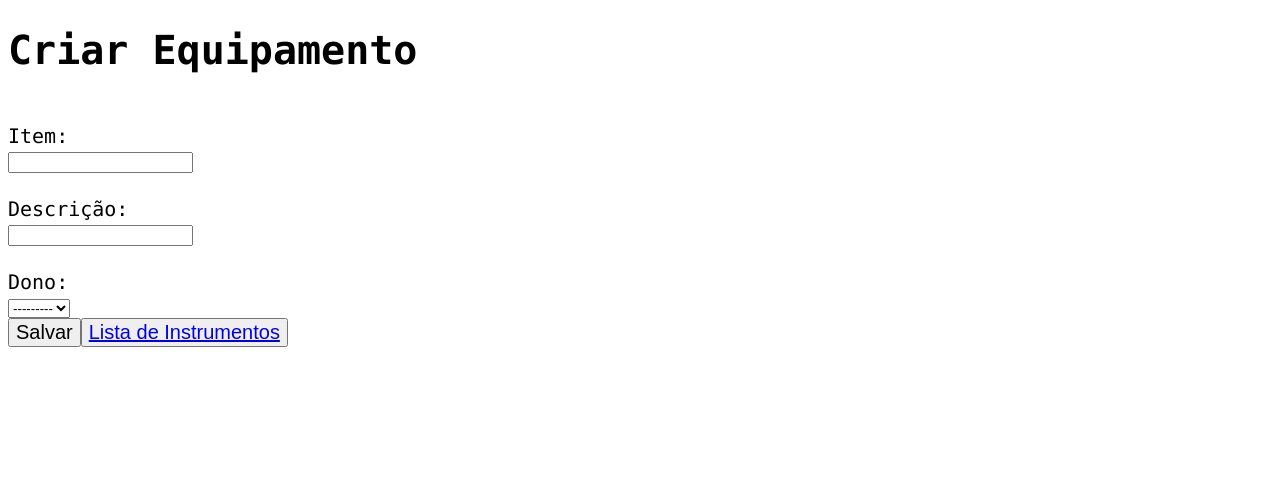
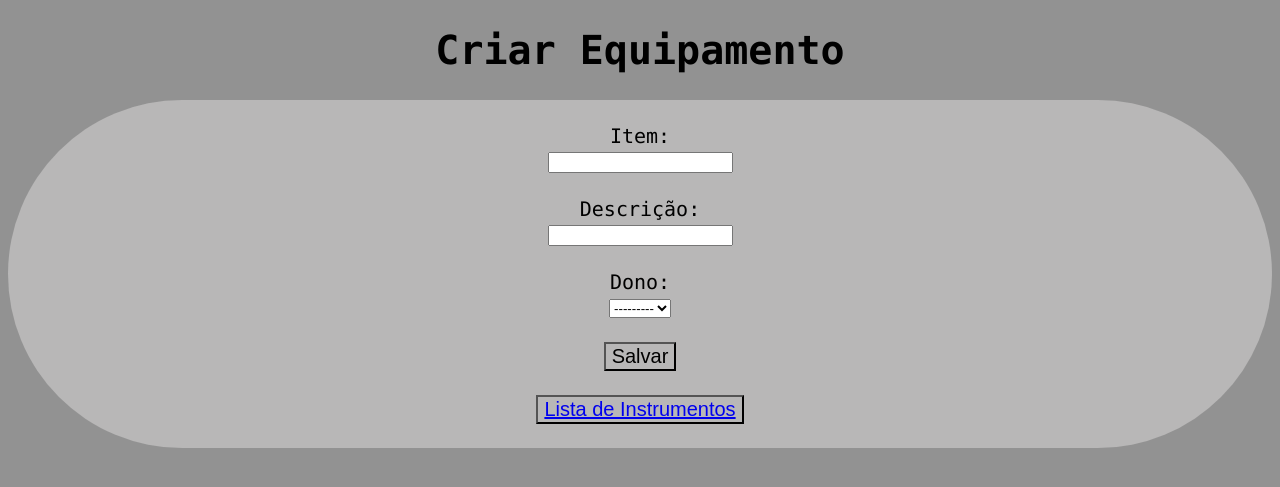
Before and after one commit to Davi-Madruga/wsBackend-Fabrica25.1, a Django app: page /app/criar_objeto/ in a window 1280 px wide. Shown: the top 487 px of the page. Run offline with Django 5.2, Linux system fonts and the light colour scheme; data that the repository does not hold is empty.

Commit message:
:ok_hand: Style Adicionando cores aos códigos

```diff
--- a/app/templates/app/criar_objeto.html
+++ b/app/templates/app/criar_objeto.html
@@ -5,13 +5,20 @@
     <meta name="viewport" content="width=device-width, initial-scale=1.0">
     <title>Cadastrar Equipamento</title>
     <style>
+        html {background-color: #929292;
+            text-align: center;}
         body {
             font-family: 'Monaco', monospace;
             font-size: 20px;
         }
         button {
             font-size: 20px;
+            background-color: #b8b7b7;
         }
+        form{
+            background-color: #b8b7b7;
+            border-radius: 1000px;
+            }
     </style>
 </head>
 <body>
@@ -25,6 +32,9 @@
             {{ field}}
             <br>
         {% endfor %}
-        <button type="submit">Salvar</button><button><a href="{% url 'app:listar_objeto'%}">Lista de Instrumentos</a></button>
-</body>
+        <br>
+        <button type="submit">Salvar</button><br><br>
+        <button><a href="{% url 'app:listar_objeto'%}">Lista de Instrumentos</a></button>
+        <br><br>
+    </body>
 </html>
--- a/app/templates/app/deletar.html
+++ b/app/templates/app/deletar.html
@@ -5,12 +5,14 @@
     <meta name="viewport" content="width=device-width, initial-scale=1.0">
     <title>Deletar Usuário</title>
     <style>
+        html {background-color: #929292;}
         body {
             font-family: 'Monaco', monospace;
             font-size: 20px;
         }
         button {
             font-size: 20px;
+            background-color: #b8b7b7;
         }
     </style>
 </head>
--- a/app/templates/app/deletar_objeto.html
+++ b/app/templates/app/deletar_objeto.html
@@ -5,12 +5,14 @@
     <meta name="viewport" content="width=device-width, initial-scale=1.0">
     <title>Deletar Equipamento</title>
     <style>
+        html {background-color: #929292;}
         body {
             font-family: 'Monaco', monospace;
             font-size: 20px;
         }
         button {
             font-size: 20px;
+            background-color: #b8b7b7;
         }
     </style>
 </head>
--- a/app/templates/app/detalhar.html
+++ b/app/templates/app/detalhar.html
@@ -5,12 +5,14 @@
     <meta name="viewport" content="width=device-width, initial-scale=1.0">
     <title>Detalhes</title>
     <style>
+        html {background-color: #929292;}
         body {
             font-family: 'Monaco', monospace;
             font-size: 20px;
         }
         button {
             font-size: 20px;
+            background-color: #b8b7b7;
         }
     </style>
 </head>
--- a/app/templates/app/detalhar_objeto.html
+++ b/app/templates/app/detalhar_objeto.html
@@ -5,12 +5,14 @@
     <meta name="viewport" content="width=device-width, initial-scale=1.0">
     <title>Detalhes</title>
     <style>
+        html {background-color: #929292;}
         body {
             font-family: 'Monaco', monospace;
             font-size: 20px;
         }
         button {
             font-size: 20px;
+            background-color: #b8b7b7;
         }
     </style>
 </head>
--- a/app/templates/app/menu.html
+++ b/app/templates/app/menu.html
@@ -5,12 +5,14 @@
     <meta name="viewport" content="width=device-width, initial-scale=1.0">
     <title>CRUD</title>
     <style>
+        html {background-color: #929292;}
         body {
             font-family: 'Monaco', monospace;
             font-size: 20px;
         }
         button {
             font-size: 20px;
+            background-color: #b8b7b7;
         }
     </style>
 </head>
@@ -24,6 +26,8 @@
         vazamento de informações. <br>
     </h3>
 
-    <button><a href="{% url 'app:criar' %}">Cadastrar Agente</a></button>
+    <button><a href="{% url 'app:criar' %}">Cadastrar Agente</a></button><br><br>
+    <button><a href="{% url 'app:listar' %}">Lista de Agentes</a></button><br><br>
+    <button><a href="{% url 'app:listar_objeto' %}">Lista de Equipamentos</a></button><br><br>
 </body>
 </html>
```
Also changed, not shown: app/templates/app/criar.html (+8 -0 lines), app/templates/app/editar.html (+10 -1 lines), app/templates/app/editar_objeto.html (+9 -1 lines), app/templates/app/listar.html (+7 -1 lines), app/templates/app/listar_objeto.html (+7 -1 lines).
